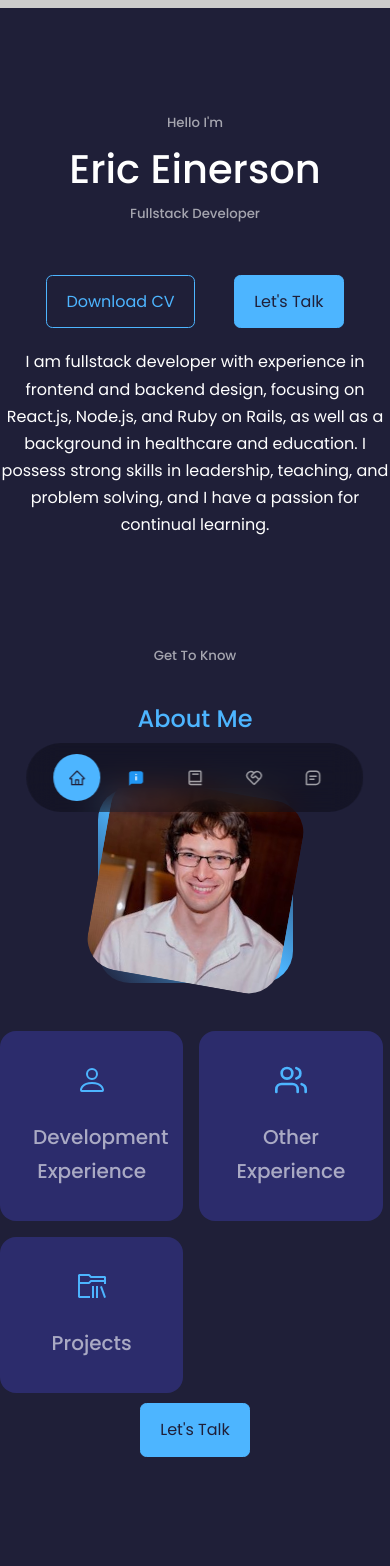
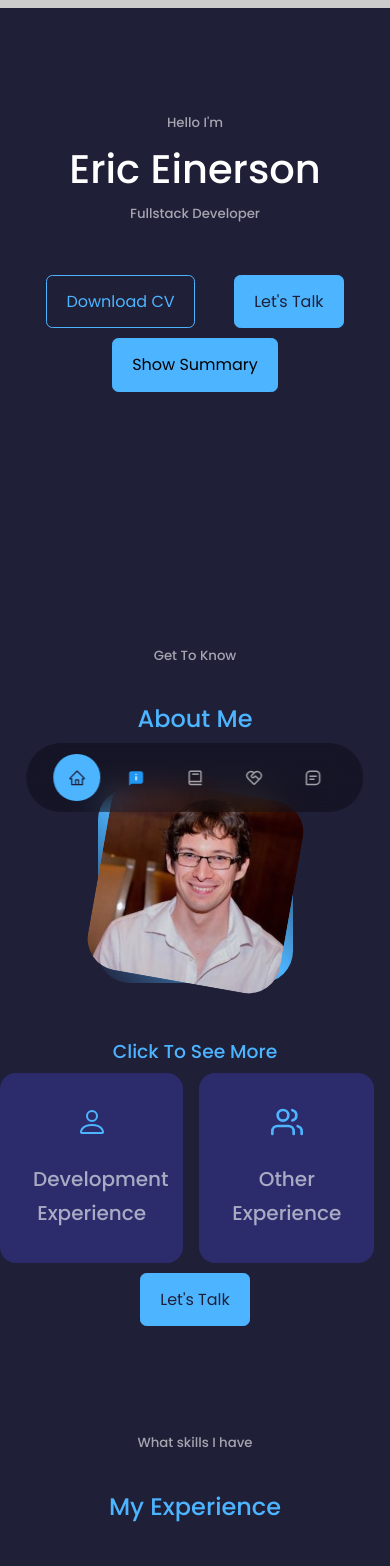
Before and after one commit to ericeinerson/react-portfolio, a React (Create React App) app: page / in a window 390 px wide. Shown: the top 1566 px of the page. Built offline with nearby package versions, Linux system fonts and the light colour scheme.

Commit message:
added toggle button to show/hide summary, fixed some responsiveness css in header

```diff
--- a/src/components/About/About.js
+++ b/src/components/About/About.js
@@ -27,6 +27,7 @@ function About() {
         </div>
 
         <div className="about__content">
+          <h3>Click To See More</h3>
           <div className="about__cards">
             <article
               className="about__card"
--- a/src/components/About/about.css
+++ b/src/components/About/about.css
@@ -1,6 +1,6 @@
 .about__container {
     display: grid;
-    grid-template-columns: 35% 50%;
+    grid-template-columns: 30% 65%;
     gap: 15%;
 }
 
@@ -32,12 +32,13 @@
 }
 
 .about__cards {
-    display: grid;
+    display: flex;
     grid-template-columns: repeat(3, 1fr);
     gap: 1.5rem;
 }
 
 .about__card {
+    width: 100%;
     background: var(--color-bg-variant);
     border: 1px solid transparent;
     border-radius: 1rem;
@@ -65,6 +66,12 @@
 .about__card small {
     font-size: 1rem;
     color: var(--color-white);
+}
+
+.about__content h3 {
+    color: var(--color-primary);
+    text-align: center;
+    padding: 5px;
 }
 
 
--- a/src/components/Header/Header.js
+++ b/src/components/Header/Header.js
@@ -1,10 +1,16 @@
-import React from 'react'
+import React, { useState } from 'react'
 import "./header.css"
 import CTA from "./CTA"
-import ME from "../../Assets/self.jpeg"
 import HeaderSocials from "./HeaderSocials"
 
 function Header() {
+
+  const [showSummary, setShowSummary] = useState(false);
+
+  const toggleSummary = () => {
+    setShowSummary(!showSummary)
+  }
+
   return (
     <header>
       <div className="container header__container">
@@ -13,13 +19,18 @@ function Header() {
         <h5 className="text-light">Fullstack Developer</h5>
         <CTA />
         <HeaderSocials />
+        <button className='toggle__btn'
+          onClick={ () => toggleSummary()}>{!showSummary ? "Show Summary" : "Hide Summary"}
+        </button>
+        {!showSummary ? null
+          :
           <p>
               I am fullstack developer with experience in frontend and backend design,
               focusing on React.js, Node.js, and Ruby on Rails, as well as a background in
               healthcare and education. I possess strong skills in leadership, teaching, and
               problem solving, and I have a passion for continual learning.
           </p>
-
+        }
         <a href="#contact" className="scroll__down">Scroll Down</a>
       </div>
     </header>
--- a/src/components/Header/header.css
+++ b/src/components/Header/header.css
@@ -1,7 +1,27 @@
 header {
-    height: 70vh;
+    height: 80vh;
     padding-top: 7rem;
     overflow: hidden;
+}
+
+.toggle__btn {
+    font-size: medium;
+    font-family: 'Poppins', sans-serif;
+    line-height: 1.7;
+    width: max-content;
+    display: inline-block;
+    background-color: var(--color-primary);
+    padding: 0.75rem 1.2rem;
+    border-radius: 0.4rem;
+    cursor: pointer;
+    border: 1px solid var(--color-primary);
+    transition: var(--transition);
+}
+
+.toggle__btn:hover {
+    background: var(--color-white);
+    color: var(--color-bg);
+    border-color: transparent;
 }
 
 .header__container {
@@ -10,7 +30,7 @@ header {
     position: relative;
 }
 
-.cta {
+.cta{
     margin-top: 2.5rem;
     display: flex;
     gap: 1.2rem;
@@ -39,7 +59,7 @@ header {
 /* ==============MEDIA QUERIES (MEDIUM DEVICES==========*/
 @media screen and (max-width: 1024px) {
     header {
-        height: 65vh;
+        height: 75vh;
     }
 }
 
```
Lines whose indentation alone changed are shown as unchanged.
